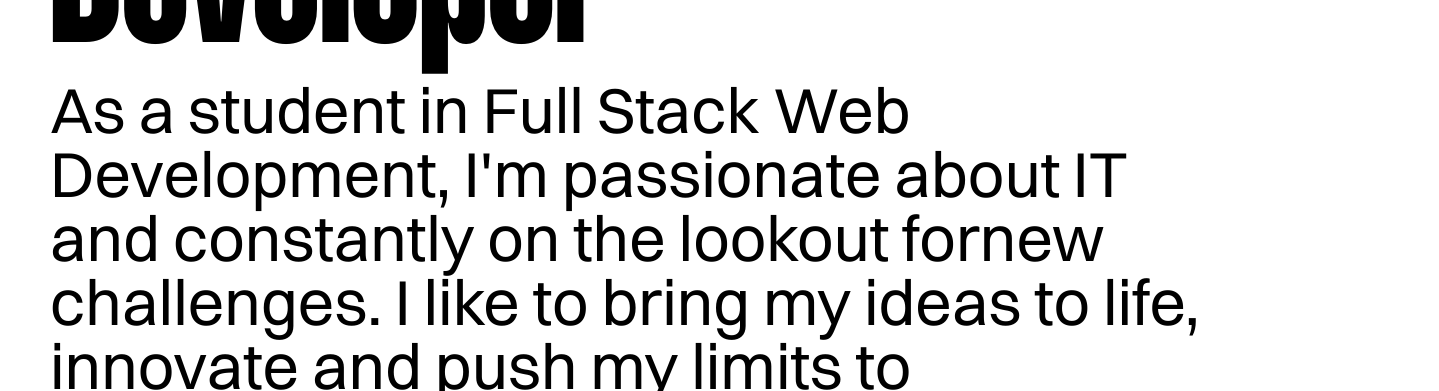
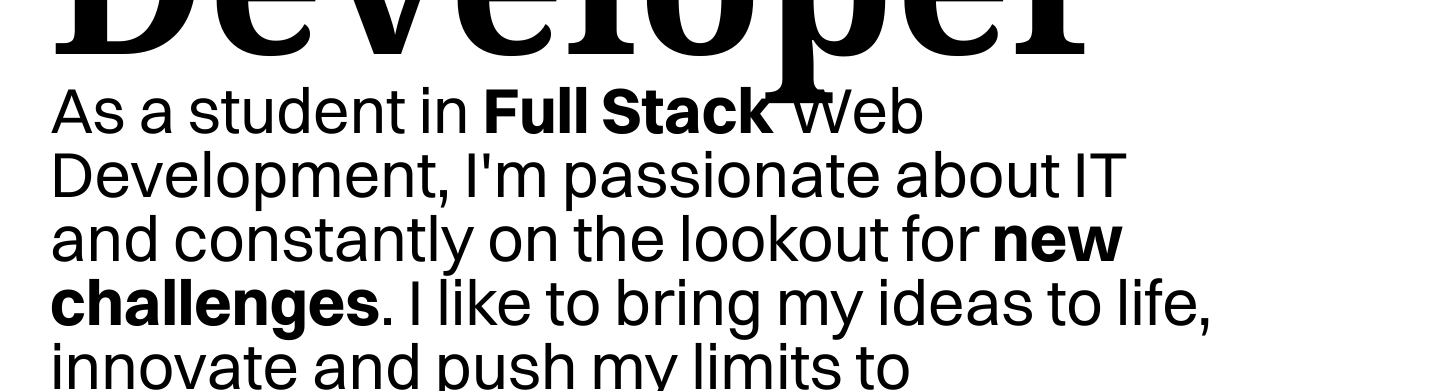
Before and after one commit to Joranvnp/Portfolio, a React (Vite) app: page / in a window 1280 px wide. Shown: the part 359-750 px from the top of the page, 1439 px wide, since content can reach past the window. Built offline with nearby package versions, Linux system fonts and the light colour scheme; what @radix-ui/themes would draw is missing.

Commit message:
Add hover color links, fix colors navbar

```diff
--- a/src/components/header/nav/Body/style.module.scss
+++ b/src/components/header/nav/Body/style.module.scss
@@ -1,32 +1,39 @@
-.body{
+.body {
   display: flex;
   flex-wrap: wrap;
   margin-top: 40px;
 
-    a{
-        color: black;
+  a {
+    color: var(--accent-11);
     text-decoration: none;
     text-transform: uppercase;
+    // font-family: "Lemon-Bold", Georgia;
+    // font-size: 25vw;
   }
 
-    p{
+  p {
     margin: 0px;
     display: flex;
     overflow: hidden;
-        font-size: 32px;
+    // font-size: 32px;
     padding-right: 30px;
     padding-top: 10px;
     font-weight: 300;
+    font-family: "Lemon-Bold", Georgia;
+    font-size: 13vw;
+
+    &:hover {
+      color: var(--gray-12);
+    }
   }
 }
 
 @media only screen and (min-width: 1000px) {
-
-    .body{
+  .body {
     max-width: 1200px;
     margin-top: 80px;
 
-        p{
+    p {
       font-size: 5vw;
       padding-right: 2vw;
     }
--- a/src/components/header/style.module.scss
+++ b/src/components/header/style.module.scss
@@ -6,7 +6,7 @@
   padding: 10px;
 
   .background {
-    background-color: var(--teal-2);
+    background-color: var(--accent-2);
     opacity: 0.5;
     height: 100%;
     width: 100%;
--- a/src/components/presentation/Presentation.jsx
+++ b/src/components/presentation/Presentation.jsx
@@ -12,7 +12,7 @@ export const Presentation = () => {
       <h1 className={styles.title}>
         As a student in <span>Full Stack</span> Web Development, I&apos;m
         passionate about IT and constantly on the lookout for
-        <span>new challenges</span>. I like to bring my ideas to life, innovate
+        <span> new challenges</span>. I like to bring my ideas to life, innovate
         and push my limits to <span>continually enrich my knowledge</span>.
       </h1>
 
--- a/src/components/presentation/style.module.scss
+++ b/src/components/presentation/style.module.scss
@@ -17,6 +17,11 @@
     order: 1;
     font-family: "Switzer-Regular";
     color: var(--gray-12);
+
+    span {
+      font-family: "Switzer-Bold";
+      color: var(--accent-12);
+    }
   }
 
   .content {
--- a/src/index.css
+++ b/src/index.css
@@ -144,7 +144,7 @@ body {
 
 /* font: Lemon-Regular */
 @font-face {
-  font-family: "Lemon";
+  font-family: "Lemon-Regular";
   src: url("/src/assets/fonts/Lemon-Regular.woff2") format("woff2"),
     url("Lemon-Regular.woff2") format("opentype");
   font-style: normal;
@@ -154,7 +154,7 @@ body {
 
 /* font: Lemon-Bold */
 @font-face {
-  font-family: "Lemon";
+  font-family: "Lemon-Bold";
   src: url("/src/assets/fonts/Lemon-Bold.woff2") format("woff2"),
     url("Lemon-Bold.otf") format("opentype");
   font-style: normal;
@@ -198,13 +198,10 @@ body {
 
   --success-1: var(--green-1);
   --success-2: var(--green-2);
-  /* repeat for all steps */
 
   --warning-1: var(--yellow-1);
   --warning-2: var(--yellow-2);
-  /* repeat for all steps */
 
   --danger-1: var(--red-1);
   --danger-2: var(--red-2);
-  /* repeat for all steps */
 }
```
Lines whose indentation alone changed are shown as unchanged.
